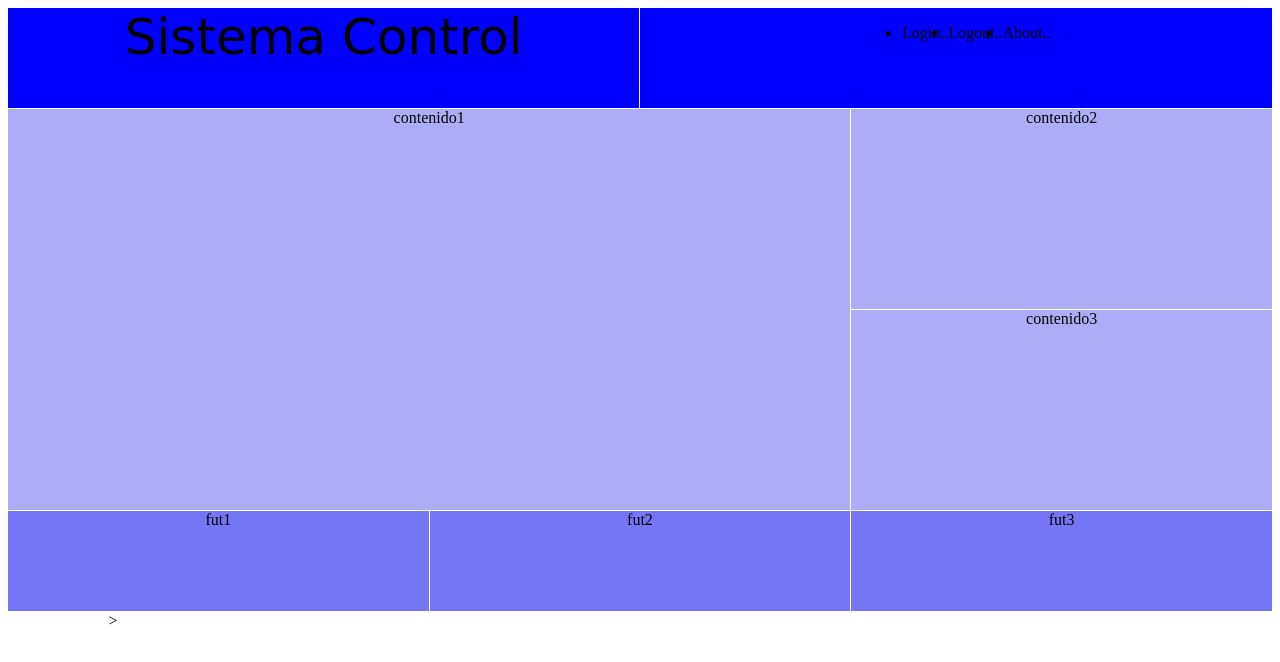
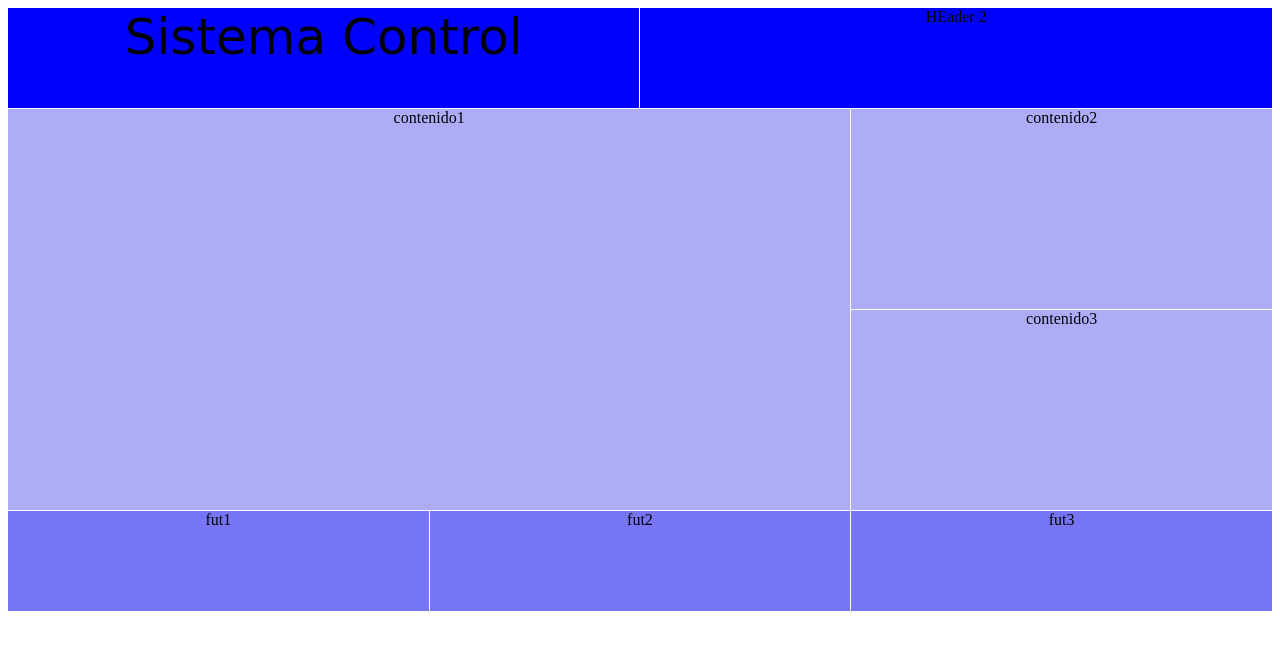
Before and after one commit to mfcortes/maquetacionCSS, a plain HTML site: page index2.html in a window 1280 px wide. Drawn offline with Linux system fonts and the light colour scheme.

Commit message:
Se corrigio tag

```diff
--- a/index2.html
+++ b/index2.html
@@ -11,16 +11,10 @@
     <div class="grid">
         <div class="header1">Sistema Control</div>
         <div class="header2">
-            <nav>
-                <ul class="menu">
-                    <li>Login..</li>
-                    <li>Logout..</li>
-                    <li>About..</li>
-                </ul>
-            </nav>
+            HEader 2
         </div>
         <div class="contenido1">contenido1</div>
-        <div class="contenido2">contenido2</div>>
+        <div class="contenido2">contenido2</div>
         <div class="contenido3">contenido3</div>
         <div class="futer1">fut1</div>
         <div class="futer2">fut2</div>
```
